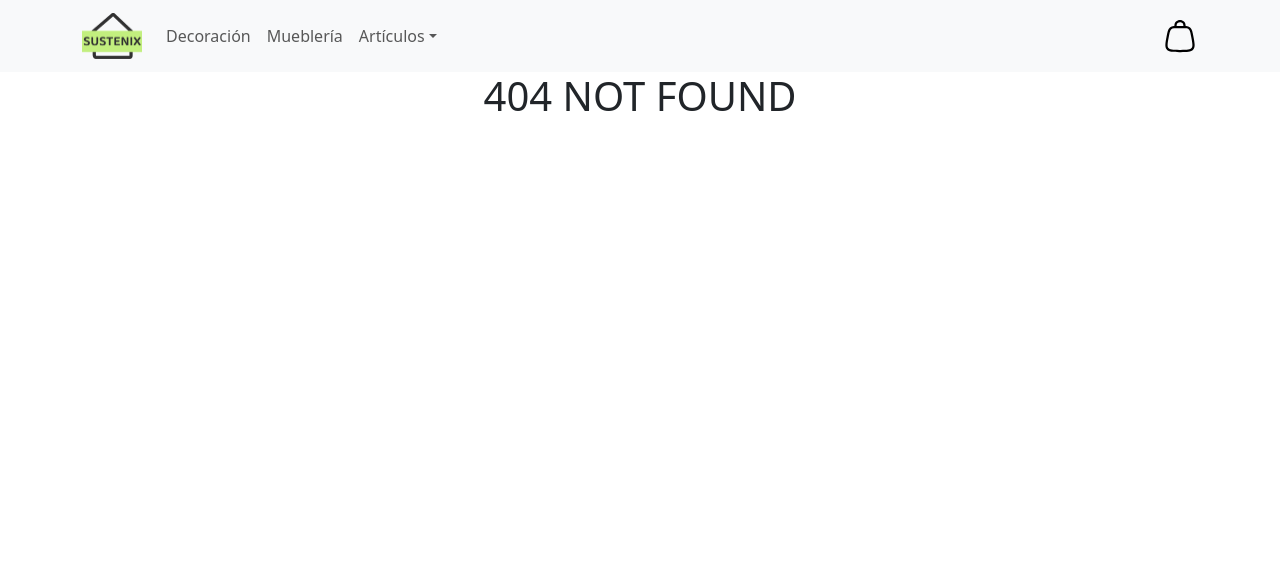
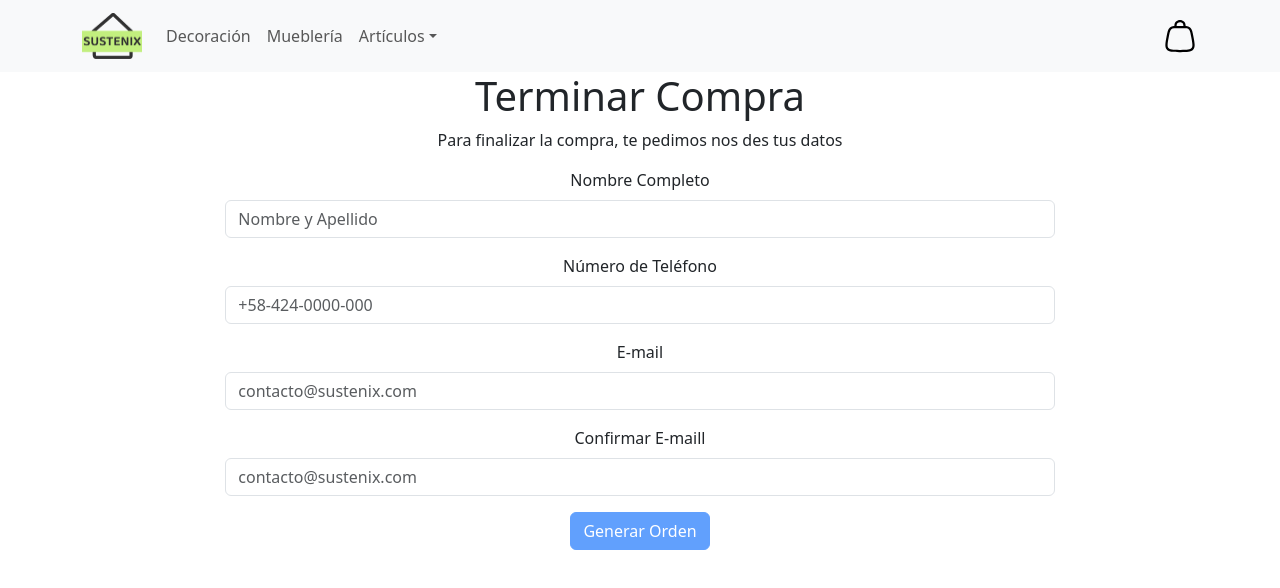
Before and after one commit to eugenisv/PEntrega2-Villamizar, a React (Create React App) app: page /checkout in a window 1280 px wide. Before the commit this address had no page. Shown: the top 588 px of the page. Built offline with nearby package versions, Linux system fonts and the light colour scheme.

Commit message:
completado el checkout

```diff
--- a/src/App.js
+++ b/src/App.js
@@ -6,6 +6,7 @@ import ItemDetailContainer from './components/ItemDetailContainer/ItemDetailCont
 import { BrowserRouter, Routes, Route } from 'react-router-dom';
 import {CartProvider} from './context/CartContext';
 import Cart from './components/Cart/Cart';
+import Checkout from './components/Checkout/Checkout';
 // import React, { useEffect } from 'react';
 // import { db } from './services/firebase';
 // import {productos} from './components/ItemListContainer/ListadoProductos'
@@ -31,7 +32,7 @@ function App() {
             <Route path='/category/:categoryId' element={<ItemListContainer/>}/>
             <Route path='/item/:itemId' element={<ItemDetailContainer/>}/>
             <Route path='/cart' element={<Cart/>} />
-            {/* <Route path='/checkout' element={<Checkout/>}/> */}
+            <Route path='/checkout' element={<Checkout/>}/>
             <Route path='*' element={<h1>404 NOT FOUND</h1>}/>
           </Routes>
           </CartProvider>
--- /dev/null
+++ b/src/components/Checkout/Checkout.js
@@ -0,0 +1,81 @@
+import React, { useContext, useState} from "react";
+import { Button } from "react-bootstrap";
+import { addDoc, collection, serverTimestamp } from "firebase/firestore";
+import { db } from "../../services/firebase";
+import { CartContext } from "../../context/CartContext";
+
+const Checkout = () => {
+
+    const [user, setUser] = useState({})
+    const[validateEmail, setValidateEmail] = useState('')
+    const {cart, clearCart, cantidadTotal} =  useContext(CartContext)
+    const[orderId, setOrderId] = useState('')
+
+    const datosComprador = (e) => {
+        setUser({
+            ...user,
+            [e.target.name]:e.target.value
+        })
+
+    }
+
+    const generarOrden = (e) => {
+        e.preventDefault()
+        if(user.nombre && user.tlf) {
+
+            let orden = {
+                user,
+                items: cart,
+                total: cantidadTotal,
+                fecha: serverTimestamp()
+            }
+            const ventas = collection(db, 'ordenes')
+            addDoc(ventas, orden)
+            .then((res)=>{
+                setOrderId(res.id)
+                (clearCart)
+            } )
+            .catch((error) => console.log(error))
+        } else {
+            alert('Por favor, rellena todos los campos')
+        }
+
+    }
+    console.log(user)
+    return (
+        <div>
+            {orderId !==''
+            ? <div>
+                <h2>Listo, tu orden se realizó exitosamente!</h2>
+                <p>Su Id de registro es: {orderId}</p>
+            </div>:
+            <div className="col-8 col-m-10 container justify-content-center">
+            <h1>Terminar Compra</h1>
+            <p>Para finalizar la compra, te pedimos nos des tus datos</p>
+            <form onSubmit={((e)=> generarOrden(e))}>
+                <div className="mb-3">
+                    <label className='form-label'>Nombre Completo</label>
+                    <input onChange={datosComprador} className="form-control" type="text" placeholder="Nombre y Apellido" name="nombre"/>
+                </div>
+                <div className="mb-3">
+                    <label className='form-label'>Número de Teléfono</label>
+                    <input onChange={datosComprador} className="form-control" type="number" placeholder="+58-424-0000-000" name="tlf"/>
+                </div>
+                <div className="mb-3">
+                    <label className='form-label'>E-mail</label>
+                    <input onChange={datosComprador} className="form-control" type="email" placeholder="contacto@sustenix.com" name="email"/>
+                </div>
+                <div className="mb-3">
+                    <label className='form-label'>Confirmar E-maill</label>
+                    <input onChange={((e)=> setValidateEmail(e.target.value)) } className="form-control" type="email" placeholder="contacto@sustenix.com" name="email"/>
+                </div>
+                <Button variant='primary' type="submit" disabled={validateEmail !== user.email}>Generar Orden</Button>
+            </form>
+        </div>}
+        </div>
+
+
+    )
+}
+
+export default Checkout
```
